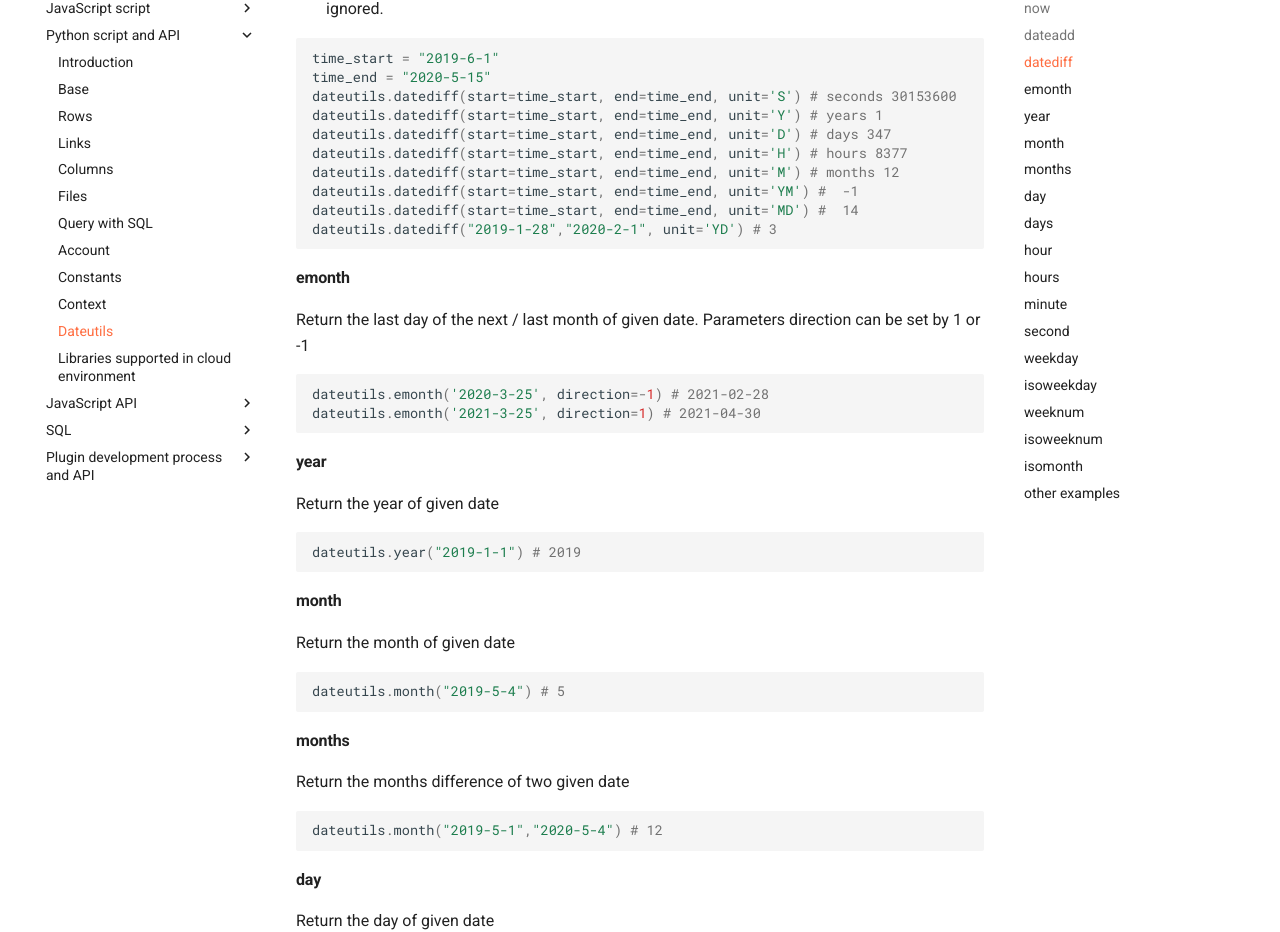
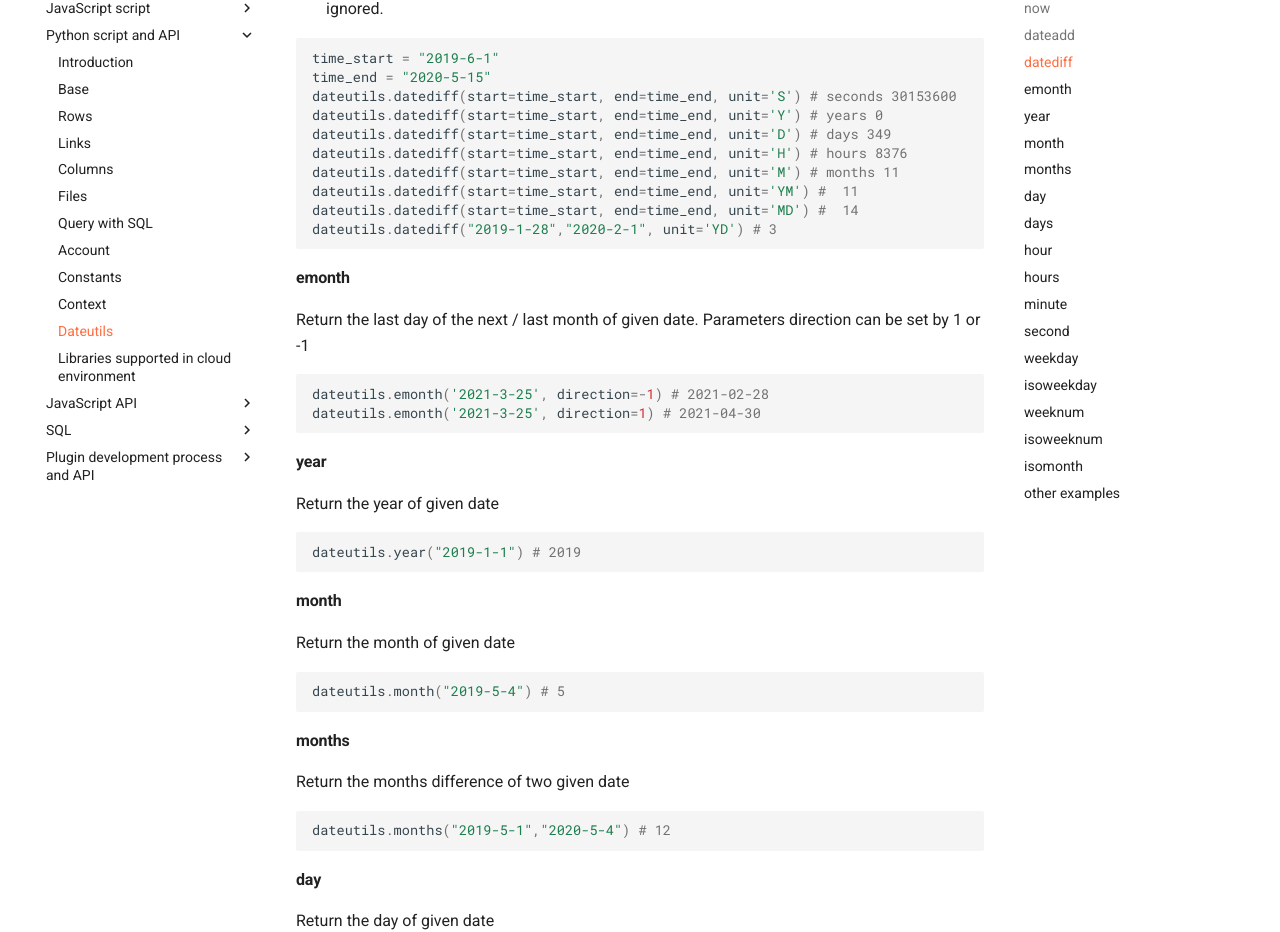
Before and after one commit to seatable/seatable-scripts, an MkDocs documentation site: the page built from manual/python/dateutils.md, in a window 1280 px wide and 1400 px high, scrolled down 1154 px. Shown: the part 154-1086 px from the top of the window. Built offline with MkDocs 1.6.1 and Material for MkDocs 9.7.7, drawn with Linux system fonts in a browser that asks for light colours; comment, search, counter and statistics services are not loaded.

Commit message:
Update dateutils.md

````diff
--- a/manual/python/dateutils.md
+++ b/manual/python/dateutils.md
@@ -55,11 +55,11 @@ Caculation of the different between 2 date times by different units such as S, Y
 time_start = "2019-6-1"
 time_end = "2020-5-15"
 dateutils.datediff(start=time_start, end=time_end, unit='S') # seconds 30153600
-dateutils.datediff(start=time_start, end=time_end, unit='Y') # years 1
-dateutils.datediff(start=time_start, end=time_end, unit='D') # days 347
-dateutils.datediff(start=time_start, end=time_end, unit='H') # hours 8377
-dateutils.datediff(start=time_start, end=time_end, unit='M') # months 12
-dateutils.datediff(start=time_start, end=time_end, unit='YM') #  -1
+dateutils.datediff(start=time_start, end=time_end, unit='Y') # years 0
+dateutils.datediff(start=time_start, end=time_end, unit='D') # days 349
+dateutils.datediff(start=time_start, end=time_end, unit='H') # hours 8376
+dateutils.datediff(start=time_start, end=time_end, unit='M') # months 11
+dateutils.datediff(start=time_start, end=time_end, unit='YM') #  11
 dateutils.datediff(start=time_start, end=time_end, unit='MD') #  14
 dateutils.datediff("2019-1-28","2020-2-1", unit='YD') # 3
 ```
@@ -69,7 +69,7 @@ dateutils.datediff("2019-1-28","2020-2-1", unit='YD') # 3
 Return the last day of the next / last month of given date. Parameters direction can be set by 1 or -1
 
 ```python
-dateutils.emonth('2020-3-25', direction=-1) # 2021-02-28
+dateutils.emonth('2021-3-25', direction=-1) # 2021-02-28
 dateutils.emonth('2021-3-25', direction=1) # 2021-04-30
 ```
 
@@ -94,7 +94,7 @@ dateutils.month("2019-5-4") # 5
 Return the months difference of two given date
 
 ```python
-dateutils.month("2019-5-1","2020-5-4") # 12
+dateutils.months("2019-5-1","2020-5-4") # 12
 ```
 
 #### day
````
Also changed, not shown: other parts of manual/python/dateutils.md (+1 -1 lines).
